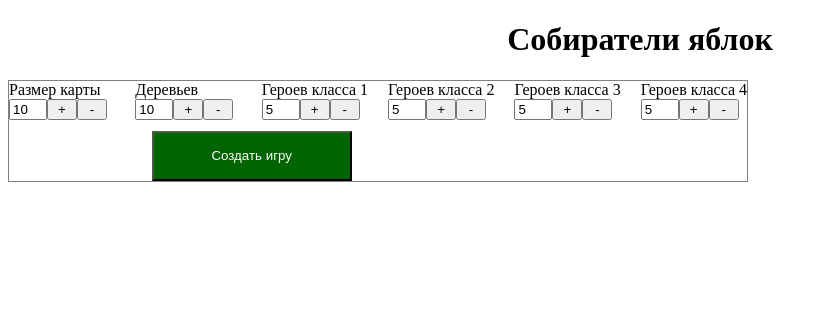
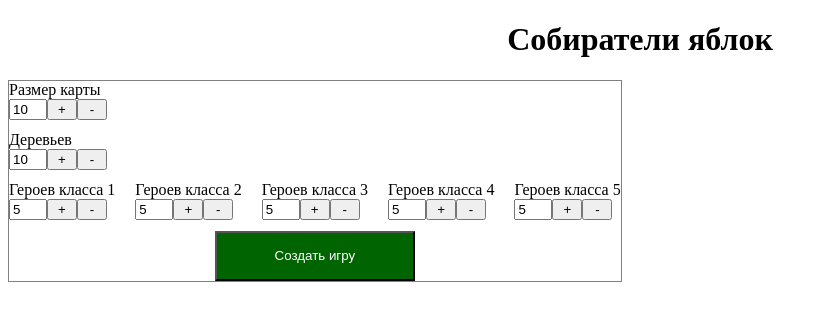
Before and after one commit to BarinDwalin/AI, an Angular app: page / in a window 1280 px wide. Shown: the top 320 px of the page, without its empty margins (0-828 px from the left). Built offline with nearby package versions, Linux system fonts and the light colour scheme.

Commit message:
Заготовка для нового типа ИИ

```diff
--- a/src/app/components/map-settings/map-settings.component.css
+++ b/src/app/components/map-settings/map-settings.component.css
@@ -1,16 +1,28 @@
 .new-game-menu {
   display: grid;
-  grid-template-columns: 1fr 1fr 1fr 1fr 1fr 1fr;
-  grid-template-rows: 50px 1fr;
+  grid-template-columns: repeat(5, 1fr);
+  grid-template-rows: 50px 50px 50px 1fr;
   width: fit-content;
   grid-column-gap: 20px;
   border: solid gray 1px;
   margin-bottom: 20px;
 }
 
+.counter.map {
+  grid-column-end: span 5;
+}
+.counter.trees {
+  grid-column-end: span 5;
+}
+.counter input {
+  width: 30px;
+}
+.counter button {
+  width: 30px;
+}
 .new-game {
   grid-column-start: 1;
-  grid-column-end:   5;
+  grid-column-end:   6;
   text-align: center;
 }
 .new-game button {
@@ -19,10 +31,3 @@
   background-color: darkgreen;
   color: white;
 }
-
-.counter input {
-  width: 30px;
-}
-.counter button {
-  width: 30px;
-}
--- a/src/app/components/map-settings/map-settings.component.html
+++ b/src/app/components/map-settings/map-settings.component.html
@@ -1,11 +1,11 @@
 <div class="new-game-menu">
-  <div class="counter">
+  <div class="counter map">
     <div>Размер карты</div>
     <input type="number" [(ngModel)]="settings.mapSize">
     <button (click)="increaseMapSize()">+</button>
     <button (click)="decreaseMapSize()">-</button>
   </div>
-  <div class="counter">
+  <div class="counter trees">
     <div>Деревьев</div>
     <input type="number" [(ngModel)]="settings.treesCount">
     <button (click)="addTree()">+</button>
@@ -35,6 +35,12 @@
     <button (click)="addHero('thinkingSearchPathWithVisibility')">+</button>
     <button (click)="removeHero('thinkingSearchPathWithVisibility')">-</button>
   </div>
+  <div class="counter">
+    <div>Героев класса 5</div>
+    <input type="number" [(ngModel)]="settings.heroesCount.thinkingBestAction">
+    <button (click)="addHero('thinkingBestAction')">+</button>
+    <button (click)="removeHero('thinkingBestAction')">-</button>
+  </div>
 
   <div class="new-game">
     <button (click)="newGame()">Создать игру</button>
--- a/src/app/shared/game/action-types.ts
+++ b/src/app/shared/game/action-types.ts
@@ -6,9 +6,9 @@ export enum ActionTypes {
   PickFruits,
   Waiting,
 
+  ThinkingBestAction,
   ThinkingRandom,
   ThinkingPickAndRandomMove,
   ThinkingSearchPathWithVisibility,
   ThinkingSearchPathWithFullMap,
-
 }
--- a/src/app/shared/game/hero-fabric.ts
+++ b/src/app/shared/game/hero-fabric.ts
@@ -11,6 +11,9 @@ export class HeroFabric {
     let color: string;
     let description: string;
     switch (ii) {
+      case ActionTypes.ThinkingBestAction: type = 'best'; color = 'aquamarine';
+        description = '...';
+        break;
       case ActionTypes.ThinkingRandom: type = 'random'; color = 'coral';
         description = 'Совершает случайные действия.';
         break;
--- a/src/app/shared/game/map-settings.ts
+++ b/src/app/shared/game/map-settings.ts
@@ -2,6 +2,7 @@ export class MapSettings {
   mapSize = 10;
   treesCount = 10;
   heroesCount = {
+    thinkingBestAction: 5,
     thinkingRandom: 5,
     thinkingPickAndRandomMove: 5,
     thinkingSearchPathWithFullMap: 5,
--- a/src/app/shared/game/map.ts
+++ b/src/app/shared/game/map.ts
@@ -84,6 +84,10 @@ export class Map {
       const index = math.randomIntFromInterval(0, this.size - 1);
       this.cells[index].addObject(ItemFabric.createTree());
     }
+    for (let i = 0; i < heroesCount.thinkingBestAction; i++) {
+      const index = math.randomIntFromInterval(0, this.size - 1);
+      this.cells[index].addObject(HeroFabric.createHero(ActionTypes.ThinkingBestAction));
+    }
     for (let i = 0; i < heroesCount.thinkingRandom; i++) {
       const index = math.randomIntFromInterval(0, this.size - 1);
       this.cells[index].addObject(HeroFabric.createHero(ActionTypes.ThinkingRandom));
```
